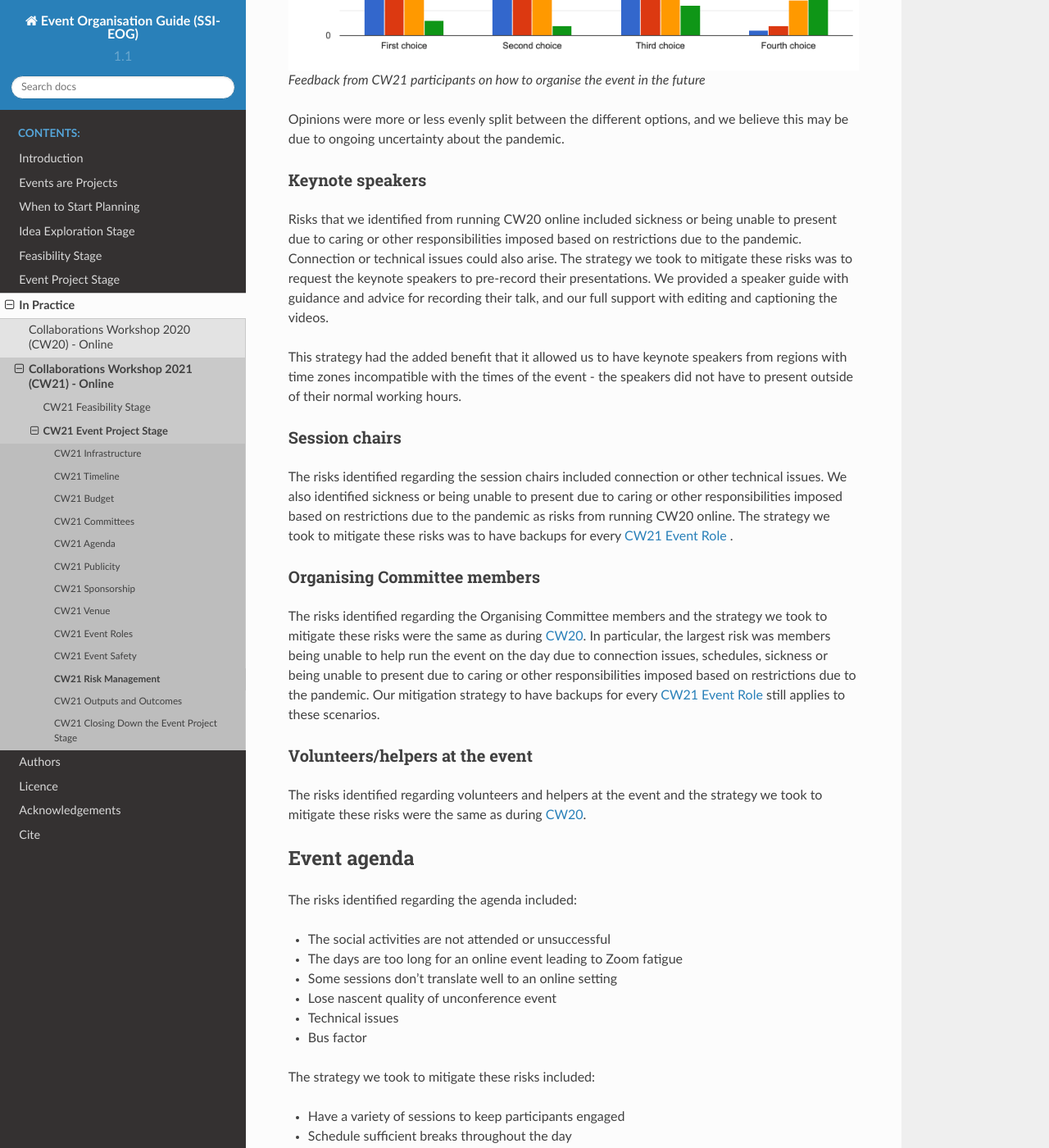
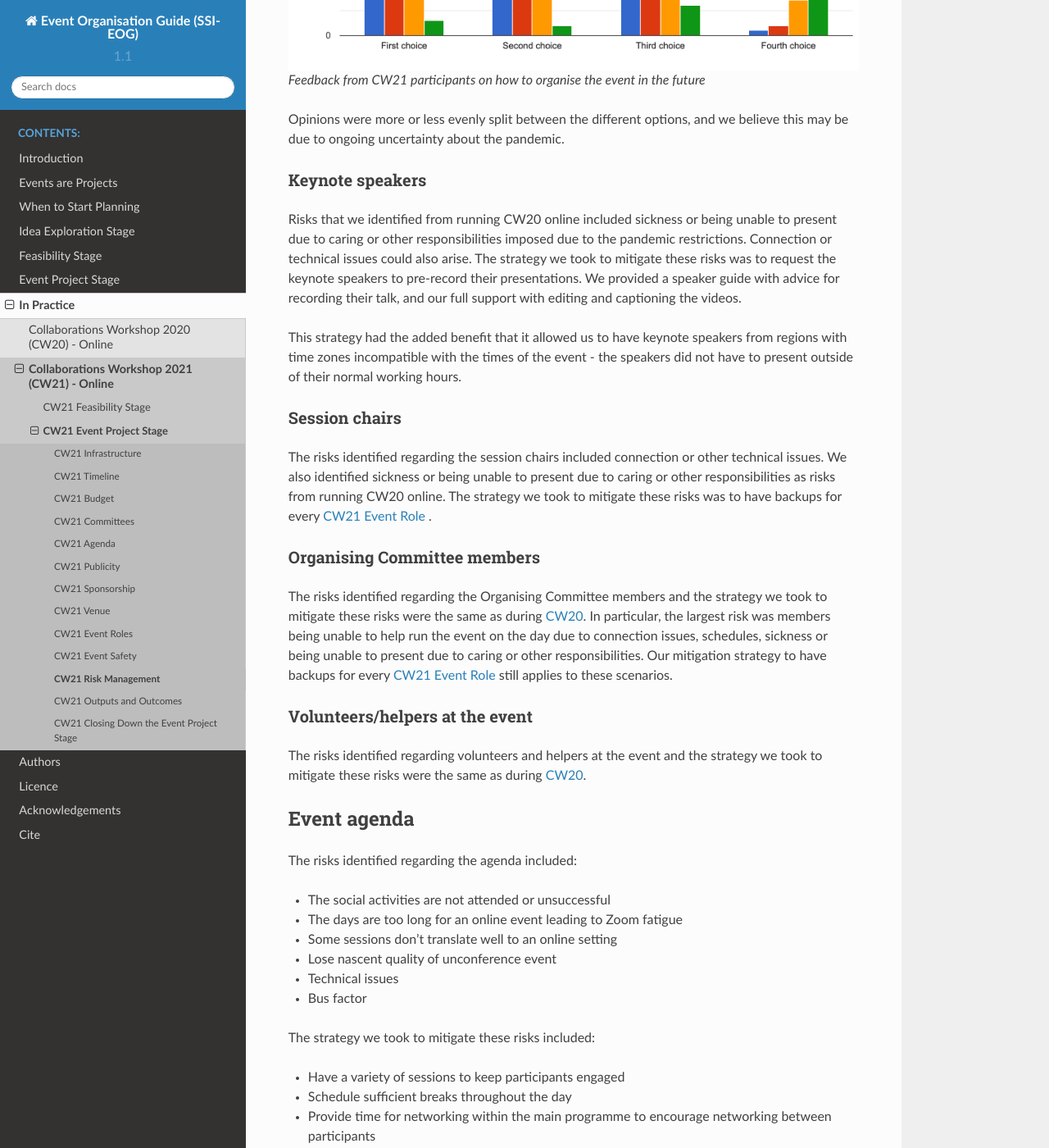
Before and after one commit to softwaresaved/event-organisation-guide, a Sphinx documentation site: the page built from docs/eog/eog-in-practice/cw21/event-project-stage/eps-risk-management.rst, in a window 1280 px wide and 1400 px high, scrolled down 3184 px. Shown: the whole window at 82% size. Built offline with Sphinx 7.4.7 and the Read the Docs theme 2.0.0, drawn with Linux system fonts in a browser that asks for light colours; some of the changed text lies outside the part shown.

Commit message:
Update eps-risk-management.rst

```diff
--- a/docs/eog/eog-in-practice/cw21/event-project-stage/eps-risk-management.rst
+++ b/docs/eog/eog-in-practice/cw21/event-project-stage/eps-risk-management.rst
@@ -87,10 +87,10 @@
 Keynote speakers
 ^^^^^^^^^^^^^^^^
 
-Risks that we identified from running CW20 online included sickness or being unable to present due to caring or other responsibilities imposed based on restrictions due to the pandemic.
+Risks that we identified from running CW20 online included sickness or being unable to present due to caring or other responsibilities imposed due to the pandemic restrictions.
 Connection or technical issues could also arise.
 The strategy we took to mitigate these risks was to request the keynote speakers to pre-record their presentations.
-We provided a speaker guide with guidance and advice for recording their talk, and our full support with editing and captioning the videos.
+We provided a speaker guide with advice for recording their talk, and our full support with editing and captioning the videos.
 
 This strategy had the added benefit that it allowed us to have keynote speakers from regions with time zones incompatible with the times of the event - the speakers did not have to present outside of their normal working hours.
 
@@ -99,7 +99,7 @@
 ^^^^^^^^^^^^^^^
 
 The risks identified regarding the session chairs included connection or other technical issues.
-We also identified sickness or being unable to present due to caring or other responsibilities imposed based on restrictions due to the pandemic as risks from running CW20 online.
+We also identified sickness or being unable to present due to caring or other responsibilities as risks from running CW20 online.
 The strategy we took to mitigate these risks was to have backups for every :ref:`CW21 Event Role <cw21-eps-event-roles>` .
 
 
@@ -107,7 +107,7 @@
 ^^^^^^^^^^^^^^^^^^^^^^^^^^^^^
 
 The risks identified regarding the Organising Committee members and the strategy we took to mitigate these risks were the same as during :ref:`CW20 <CW20-Risk-Management>`.
-In particular, the largest risk was members being unable to help run the event on the day due to connection issues, schedules, sickness or being unable to present due to caring or other responsibilities imposed based on restrictions due to the pandemic.
+In particular, the largest risk was members being unable to help run the event on the day due to connection issues, schedules, sickness or being unable to present due to caring or other responsibilities.
 Our mitigation strategy to have backups for every :ref:`CW21 Event Role <cw21-eps-event-roles>` still applies to these scenarios.
 
 
```
Also changed, not shown: other parts of docs/eog/eog-in-practice/cw21/event-project-stage/eps-risk-management.rst (+2 -2 lines).
